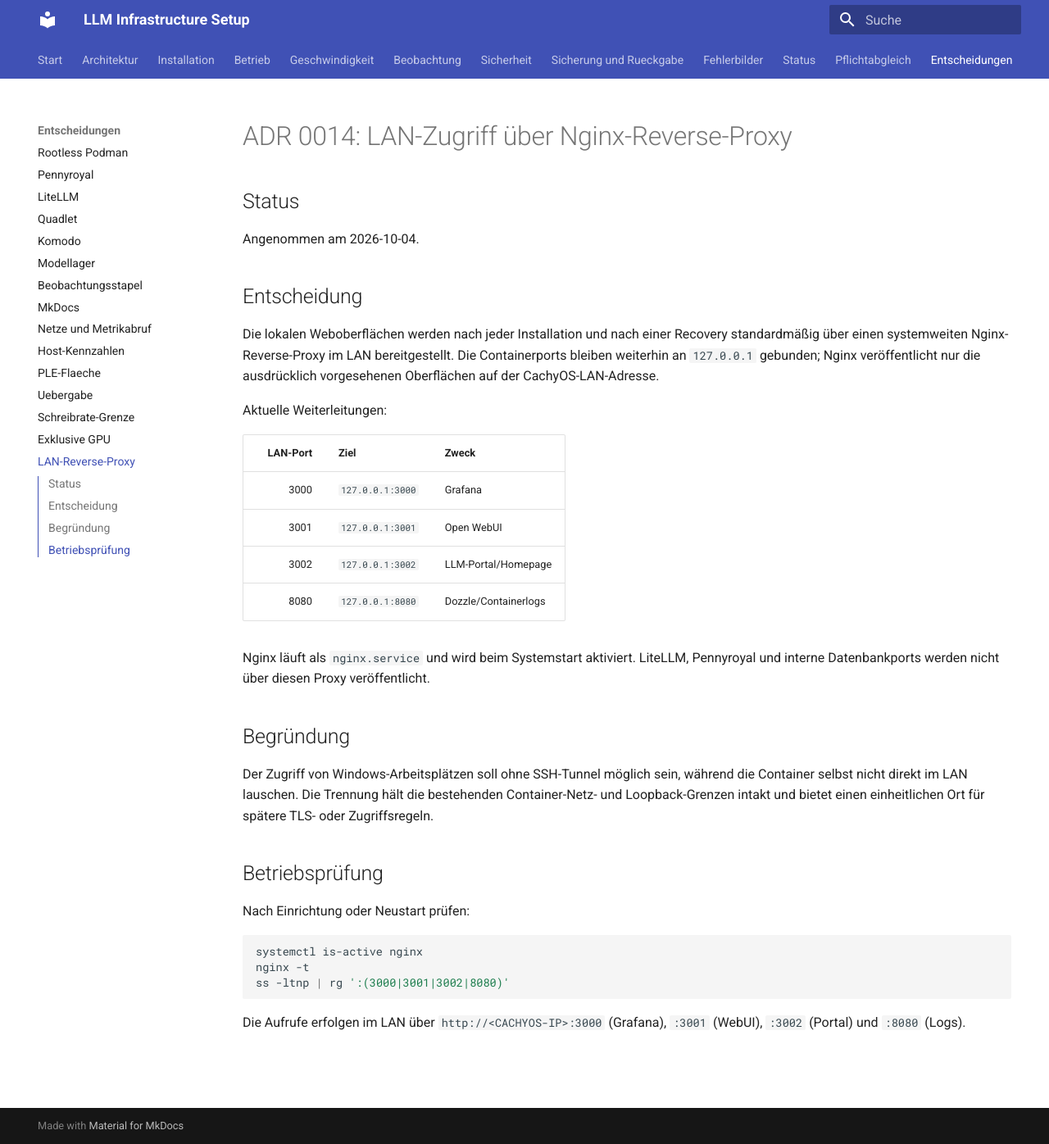
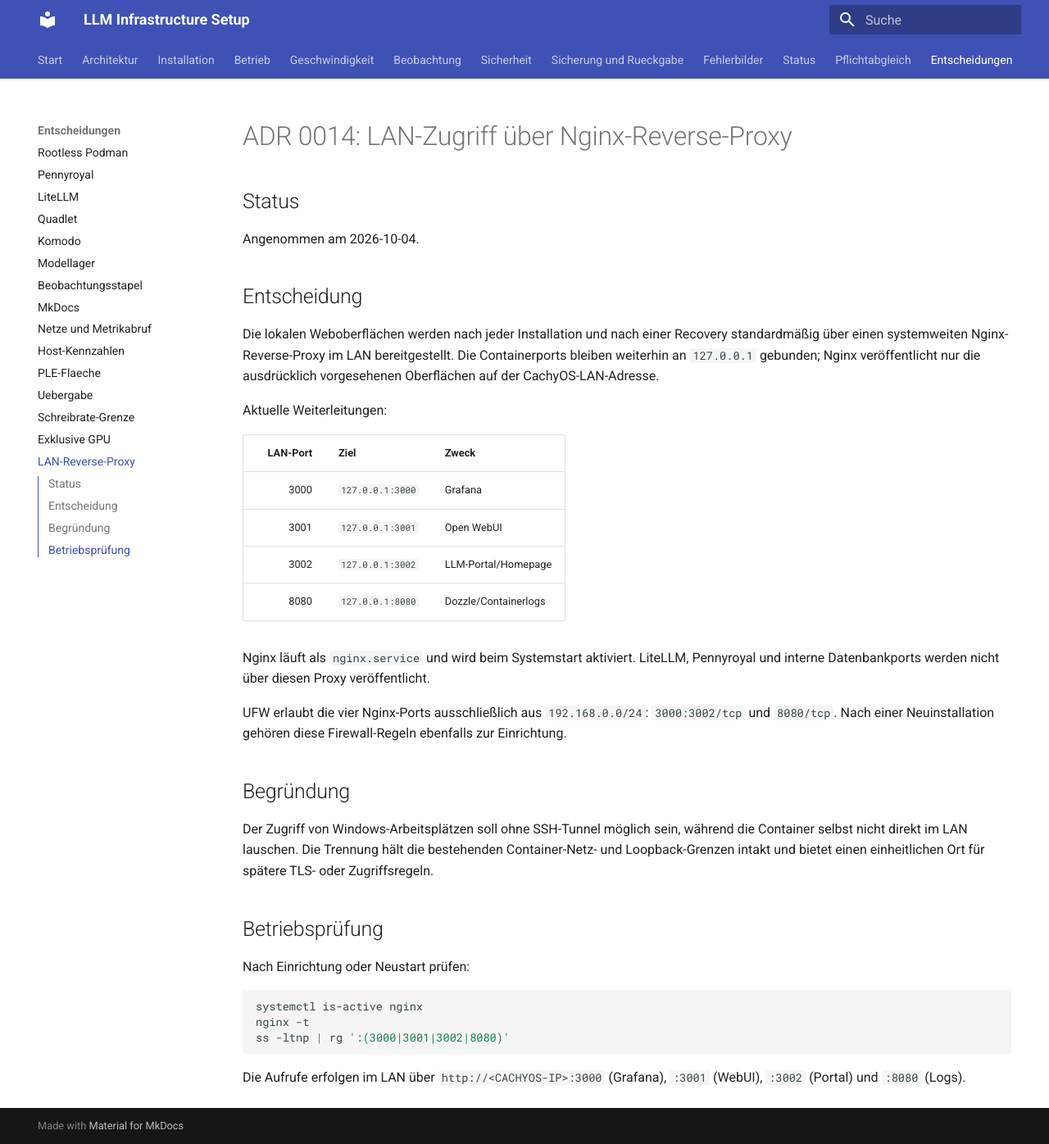
Before and after one commit to thomasdenk79-cyber/llm-infra-setup, an MkDocs documentation site: the page built from docs/adr/0014-lan-reverse-proxy.md, in a window 1280 px wide and 1396 px high. Shown: the whole window at 82% size. Built offline with MkDocs 1.6.1 and Material for MkDocs 9.7.7, drawn with Linux system fonts in a browser that asks for light colours.

Commit message:
docs: record LAN firewall rules for reverse proxy

```diff
--- a/docs/adr/0014-lan-reverse-proxy.md
+++ b/docs/adr/0014-lan-reverse-proxy.md
@@ -25,6 +25,10 @@
 Pennyroyal und interne Datenbankports werden nicht über diesen Proxy
 veröffentlicht.
 
+UFW erlaubt die vier Nginx-Ports ausschließlich aus `192.168.0.0/24`:
+`3000:3002/tcp` und `8080/tcp`. Nach einer Neuinstallation gehören diese
+Firewall-Regeln ebenfalls zur Einrichtung.
+
 ## Begründung
 
 Der Zugriff von Windows-Arbeitsplätzen soll ohne SSH-Tunnel möglich sein,
```
